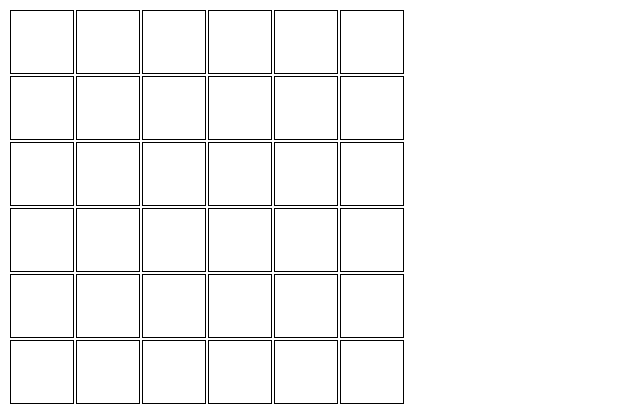
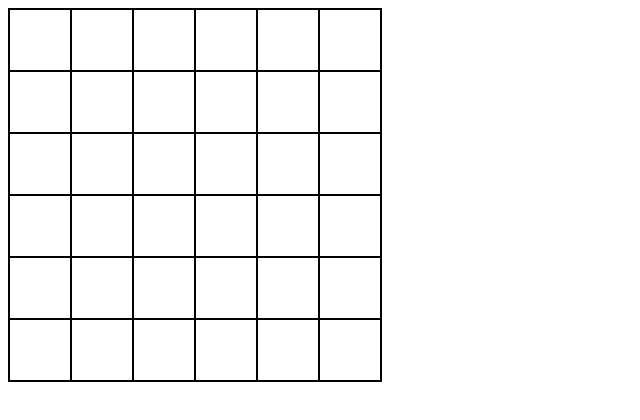
Before and after one commit to victoriavici/Atoms-JavaScript, a plain HTML site: page index.html in a window 1280 px wide. Shown: the whole page, without its empty margins (0-640 px from the left). Drawn offline with Linux system fonts and the light colour scheme.

Commit message:
fix: using canvas

```diff
--- a/board.js
+++ b/board.js
@@ -1,10 +1,8 @@
 var Board = [];
-var N = 6;
 
-
-for (var i = 0; i < N; i++) {
+for (var i = 0; i < Game.SIZE; i++) {
     Board.push([]);
-    for (var j = 0; j < N; j++) {
+    for (var j = 0; j < Game.SIZE; j++) {
         Board[i].push(0);
     }
 }
--- a/draw.js
+++ b/draw.js
@@ -1,30 +1,103 @@
-var Draw = {};
+var Draw = {
+	CELL: 60,
+	LINE: 2,
+	ATOM: 7,
+	_context: null
+};
+
+Draw.init =  function() {
+    var canvas = document.createElement("canvas");
+    this.CELL += this.LINE;
+
+    var size = Game.SIZE * this.CELL + this.LINE;
+    canvas.width = size;
+    canvas.height = size;
+
+    this._context = canvas.getContext("2d");
+    this._context.lineWidth = this.LINE;
+    document.body.appendChild(canvas);
+    this.all();
+
+}
 
 Draw.all = function() {
-	var html = "<table>";
-	for (var i=0; i<Board.length; i++) {
-		html += "<tr>";
-		for (var j=0; j<Board[i].length; j++) {
-			html += "<td>";
-			html += Draw.atoms(Board[j][i]);
-			html += "</td>"
-		}
-		html += "</tr>";
-	}
-	html += "</table>";
+    this._context.fillStyle = "#fff";
+	var width = this._context.canvas.width;
+	var height = this._context.canvas.height;
 
-	document.body.innerHTML = html;
+	this._context.fillRect(0, 0, width, height);
+
+	this._lines();
+	this._cells();
 }
 
-Draw.atoms = function(count) {
-	var result = "";
+Draw._lines = function() {
+    this._context.beginPath();
 
-	for (var i=0; i<count; i++) {
-		result += "o";
+    for (var i = 0; i < Game.SIZE + 1; i++) {
+		var x = this.LINE/2 + i * this.CELL;
+		this._context.moveTo(x, 0);
+		this._context.lineTo(x, this._context.canvas.height);
 	}
 
-	return result;
+	for (var i = 0; i < Game.SIZE + 1; i++) {
+		var y = this.LINE/2 + i * this.CELL;
+		this._context.moveTo(0, y);
+		this._context.lineTo(this._context.canvas.width, y);
+	}
+
+	this._context.stroke();
 }
+
+Draw._cells = function() {
+	for (var i=0; i<Game.SIZE; i++) {
+		for (var j=0; j<Game.SIZE; j++) {
+			this._cell(i, j, Board[i][j]);
+		}
+	}
+}
+
+Draw._cell = function(x, y, count) {
+	x *= this.CELL;
+	y *= this.CELL;
+	switch (count) {
+		case 1:
+			this._atom(x + this.CELL/2, y + this.CELL/2);
+		break;
+
+		case 2:
+			this._atom(x + this.CELL/4, y + this.CELL/4);
+			this._atom(x + this.CELL*3/4, y + this.CELL*3/4);
+		break;
+
+		case 3:
+			this._atom(x + this.CELL/2, y + this.CELL/2);
+			this._atom(x + this.CELL/4, y + this.CELL/4);
+			this._atom(x + this.CELL*3/4, y + this.CELL*3/4);
+		break;
+
+		case 4:
+			this._atom(x + this.CELL/4,   y + this.CELL/4);
+			this._atom(x + this.CELL*3/4, y + this.CELL*3/4);
+			this._atom(x + this.CELL/4,   y + this.CELL*3/4);
+			this._atom(x + this.CELL*3/4, y + this.CELL/4);
+		break;
+	}
+}
+
+Draw._atom = function(x, y) {
+	this._context.beginPath();
+
+	this._context.moveTo(x + this.ATOM, y);
+	this._context.arc(x, y, this.ATOM, 0, 2 * Math.PI, false);
+
+	this._context.fillStyle = "blue";
+	this._context.fill();
+	this._context.stroke();
+
+}
+
+
 
 Draw.getPosition = function(node) {
 	if (node.nodeName != "TD") { return null; }
@@ -43,4 +116,20 @@ Draw.getPosition = function(node) {
 	}
 
 	return [x, y];
+
 }
+
+Draw.getPosition = function(cursorX, cursorY) {
+	var rectangle = this._context.canvas.getBoundingClientRect();
+
+	cursorX -= rectangle.left;
+	cursorY -= rectangle.top;
+
+	if (cursorX < 0 || cursorX > rectangle.width) { return null; }
+	if (cursorY < 0 || cursorY > rectangle.height) { return null; }
+
+	var cellX = Math.floor(cursorX / this.CELL);
+	var cellY = Math.floor(cursorY / this.CELL);
+	return [cellX, cellY];
+
+}
--- a/game.js
+++ b/game.js
@@ -1,6 +1,8 @@
-var Game = {};
+var Game = {
+    SIZE: 6
+};
 
 Game.start = function() {
-    Draw.all();
+    Draw.init();
     Player.listen();
 }
--- a/index.html
+++ b/index.html
@@ -3,14 +3,15 @@
     <head>
         <meta charset="utf-8"/>
         <title>Atoms</title>
-        <link rel="stylesheet" href="style.css"/>
+
     </head>
 
     <body>
-        <script src="draw.js"></script>
+        <script src="game.js"></script>
+		<script src="draw.js"></script>
+		<script src="player.js"></script>
 		<script src="board.js"></script>
-        <script src="player.js"></script>
-		<script src="game.js"></script>
+
 		<script>Game.start()</script>
     </body>
 </html>
--- a/player.js
+++ b/player.js
@@ -5,13 +5,12 @@ Player.listen = function() {
 }
 
 Player.click = function(e) {
-    var position = Draw.getPosition(e.target);
+    var position = Draw.getPosition(e.clientX, e.clientY);
     if (!position) { return; }
 
     var x = position[0];
     var y = position[1];
-    if (Board[x][y] < 4) {
-        Board[x][y]++;
-    }
+    Board[x][y]++;
+
     Draw.all();
 }
```
